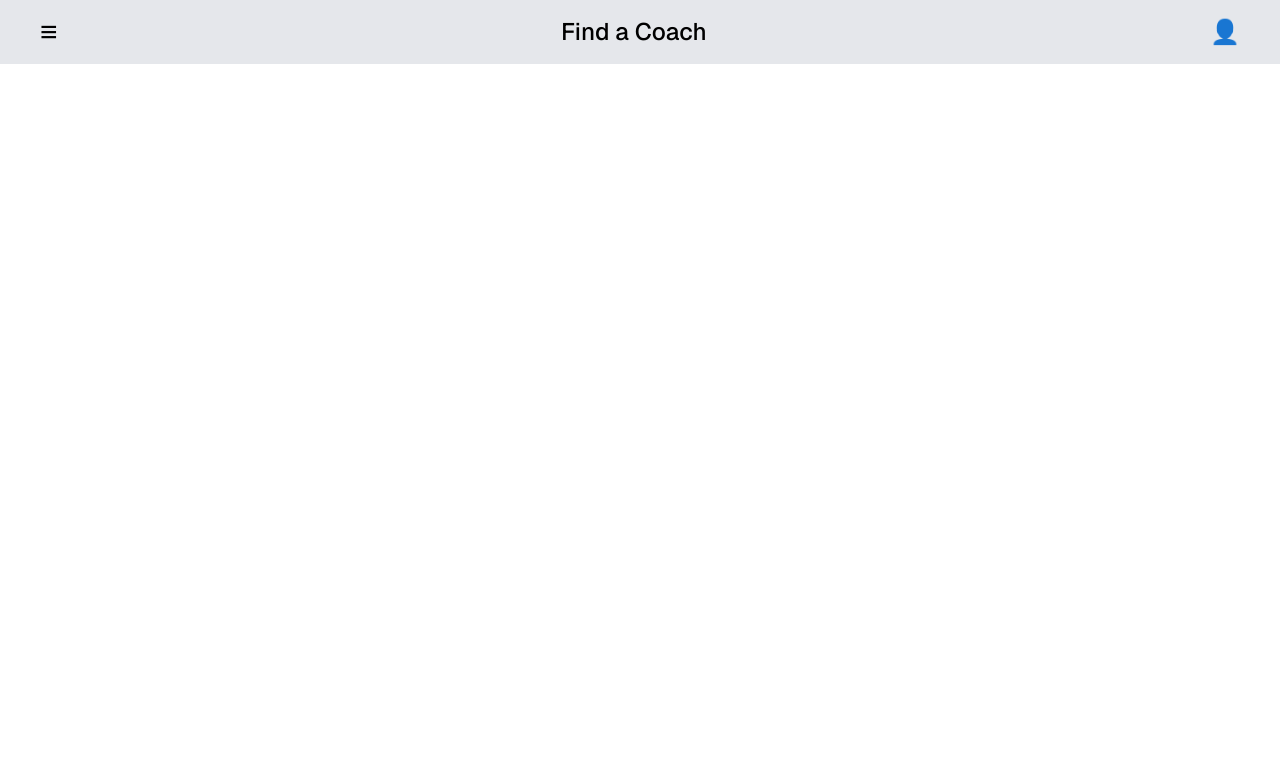
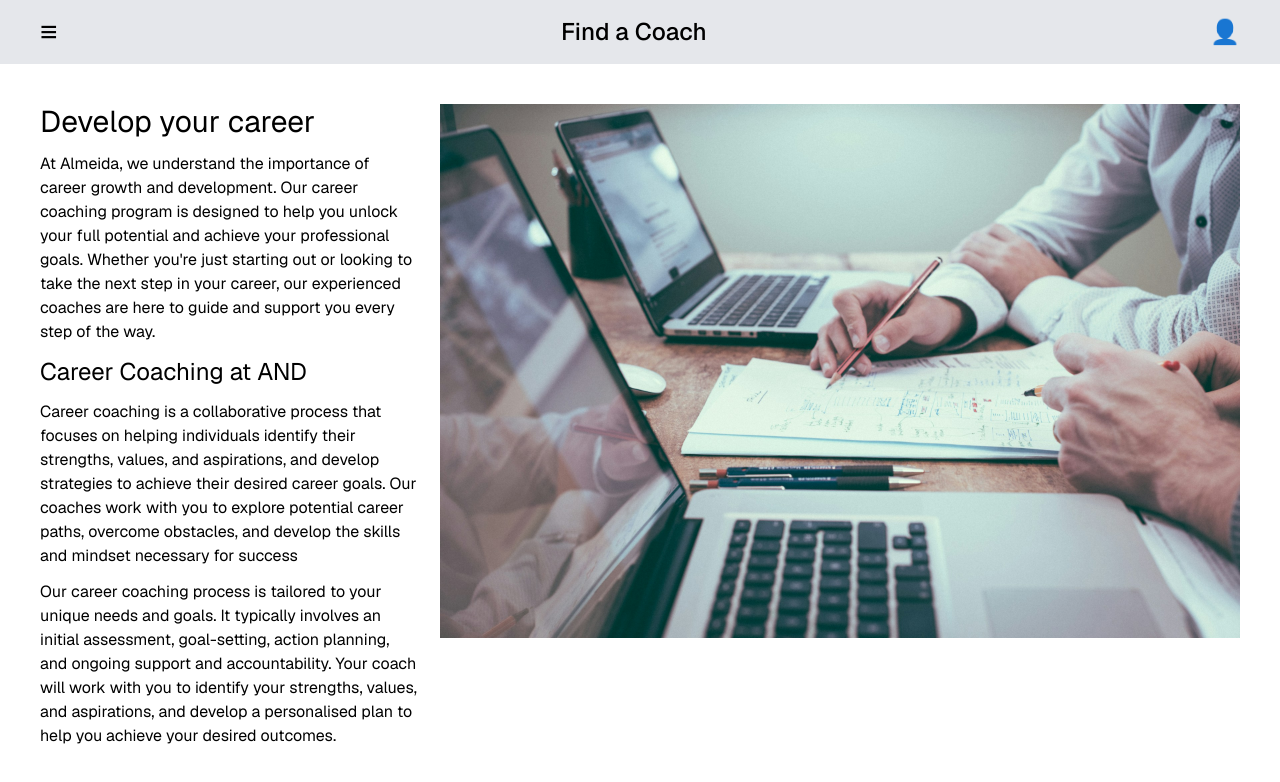
Before and after one commit to IlyasBaqqari/find-a-coach, a Next.js app: page / in a window 1280 px wide. Shown: the top 782 px of the page. Built offline with nearby package versions, Linux system fonts and the light colour scheme.

Commit message:
Add hero image and text

```diff
--- a/src/app/page.tsx
+++ b/src/app/page.tsx
@@ -4,6 +4,33 @@ export default function HomePage() {
   return (
     <>
       <NavBar />
+      <div id="heroArea" className="flex m-10">
+          <div className='w-1/3 pe-5'>
+              <h1 className='text-3xl'>Develop your career</h1>
+              <p className='my-3'>
+                  At Almeida, we understand the importance of career growth and development. Our career coaching
+                  program is designed to help you unlock your full potential and achieve your professional goals.
+                  Whether you&apos;re just starting out or looking to take the next step in your career, our experienced
+                  coaches are here to guide and support you every step of the way.
+              </p>
+              <h2 className='text-2xl'>Career Coaching at AND</h2>
+              <p className='my-3'>
+                  Career coaching is a collaborative process that focuses on helping individuals identify their
+                  strengths, values, and aspirations, and develop strategies to achieve their desired career goals. Our
+                  coaches work with you to explore potential career paths, overcome obstacles, and develop the skills
+                  and mindset necessary for success
+              </p>
+              <p className='my-3'>
+                  Our career coaching process is tailored to your unique needs and goals. It typically involves an
+                  initial assessment, goal-setting, action planning, and ongoing support and accountability. Your coach
+                  will work with you to identify your strengths, values, and aspirations, and develop a personalised
+                  plan to help you achieve your desired outcomes.
+              </p>
+          </div>
+          <div className='w-2/3'>
+            <img src='/images/hero.jpg' alt='Career Coaching' />
+          </div>
+      </div>
     </>
   );
 }
```
Also changed, not shown: public/images/hero.jpg (added).
